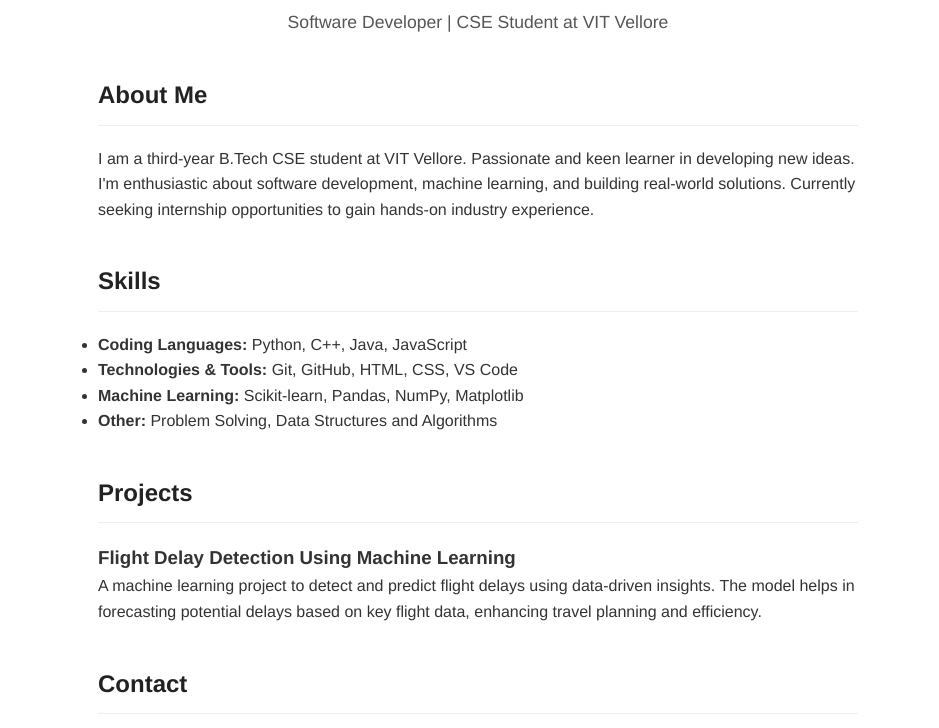
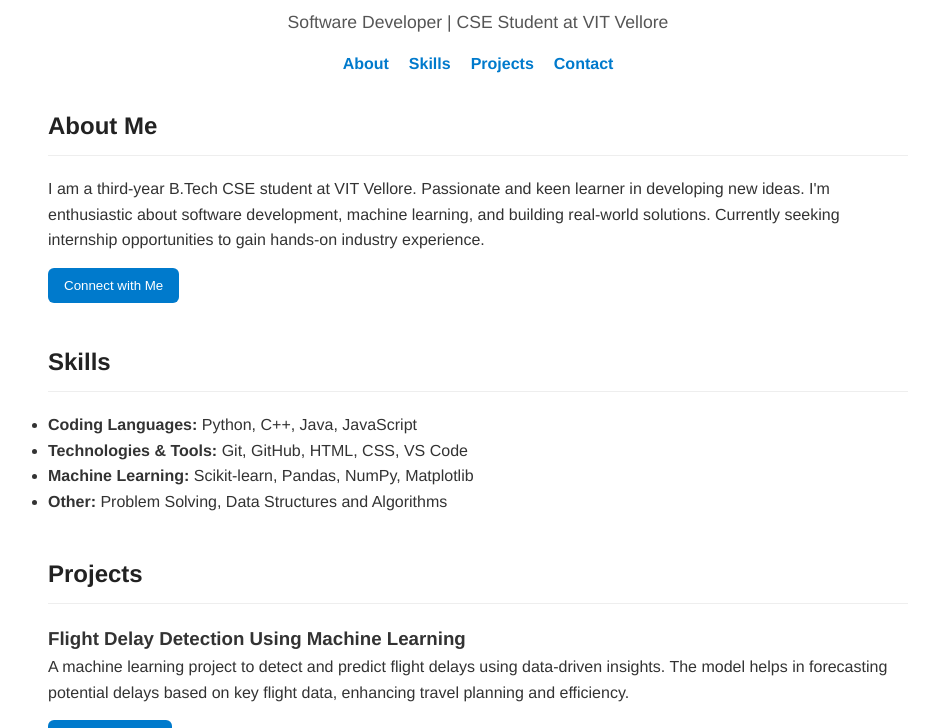
Before and after one commit to Adarsh18002005/portfolio, a plain HTML site: page index.html in a window 1280 px wide. Shown: the part 76-804 px from the top of the page, without its empty margins (162-1101 px from the left). Drawn offline with Linux system fonts and the light colour scheme.

Commit message:
Add files via upload

```diff
--- a/index.html
+++ b/index.html
@@ -10,6 +10,14 @@
   <header>
     <h1>Adarsh Anand</h1>
     <p>Software Developer | CSE Student at VIT Vellore</p>
+    <nav>
+      <ul>
+        <li><a href="#about">About</a></li>
+        <li><a href="#skills">Skills</a></li>
+        <li><a href="#projects">Projects</a></li>
+        <li><a href="#contact">Contact</a></li>
+      </ul>
+    </nav>
   </header>
 
   <main>
@@ -18,6 +26,7 @@
       <p>
         I am a third-year B.Tech CSE student at VIT Vellore. Passionate and keen learner in developing new ideas. I'm enthusiastic about software development, machine learning, and building real-world solutions. Currently seeking internship opportunities to gain hands-on industry experience.
       </p>
+      <button onclick="alert('Thanks for showing interest!')">Connect with Me</button>
     </section>
 
     <section id="skills">
@@ -37,12 +46,15 @@
         <p>
           A machine learning project to detect and predict flight delays using data-driven insights. The model helps in forecasting potential delays based on key flight data, enhancing travel planning and efficiency.
         </p>
+        <button onclick="window.open('https://github.com/', '_blank')">View on GitHub</button>
       </div>
     </section>
 
     <section id="contact">
       <h2>Contact</h2>
       <p>Email: <a href="mailto:adarsh.anand2023@vitstudent.ac.in">adarsh.anand2023@vitstudent.ac.in</a></p>
+      <p>GitHub: <a href="https://github.com/adarsh-anand" target="_blank">adarsh-anand</a></p>
+      <p>LinkedIn: <a href="https://www.linkedin.com/in/adarsh-anand" target="_blank">adarsh-anand</a></p>
     </section>
   </main>
 
--- a/style.css
+++ b/style.css
@@ -1,4 +1,4 @@
-/* Clean & minimal style */
+/* Clean & minimal interactive style */
 * {
   box-sizing: border-box;
   margin: 0;
@@ -11,13 +11,13 @@ body {
   color: #333;
   line-height: 1.6;
   padding: 20px;
-  max-width: 800px;
+  max-width: 900px;
   margin: auto;
 }
 
 header {
   text-align: center;
-  margin-bottom: 40px;
+  margin-bottom: 30px;
 }
 
 header h1 {
@@ -28,6 +28,26 @@ header h1 {
 header p {
   color: #555;
   font-size: 1.1rem;
+  margin-bottom: 15px;
+}
+
+nav ul {
+  list-style: none;
+  display: flex;
+  justify-content: center;
+  gap: 20px;
+  margin-top: 10px;
+}
+
+nav a {
+  color: #007acc;
+  text-decoration: none;
+  font-weight: bold;
+  transition: color 0.3s ease;
+}
+
+nav a:hover {
+  color: #005a99;
 }
 
 section {
@@ -51,6 +71,25 @@ a {
   text-decoration: none;
 }
 
+a:hover {
+  text-decoration: underline;
+}
+
+button {
+  background-color: #007acc;
+  color: white;
+  border: none;
+  padding: 10px 16px;
+  margin-top: 15px;
+  border-radius: 6px;
+  cursor: pointer;
+  transition: background-color 0.3s ease;
+}
+
+button:hover {
+  background-color: #005a99;
+}
+
 footer {
   text-align: center;
   font-size: 0.9rem;
```
